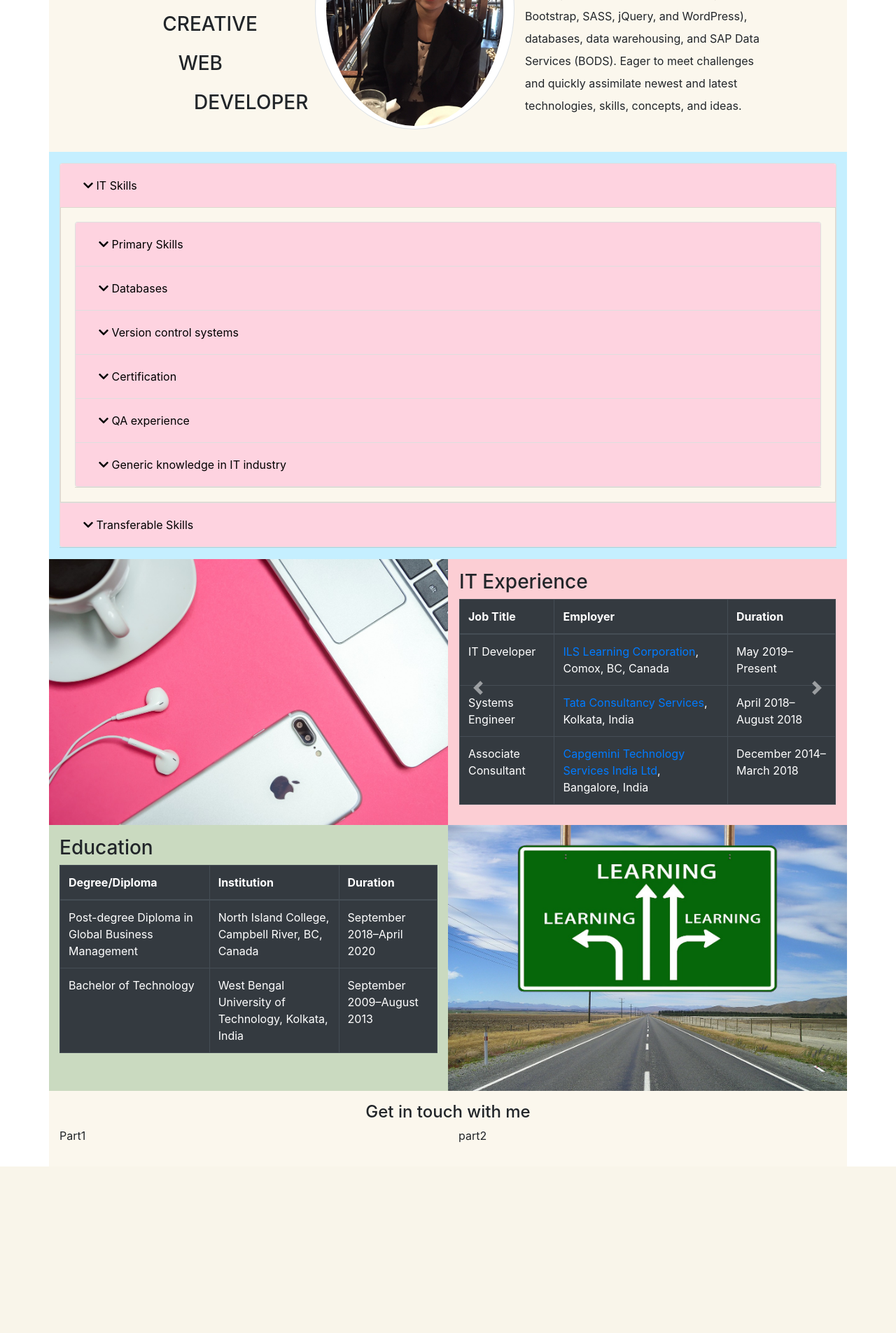
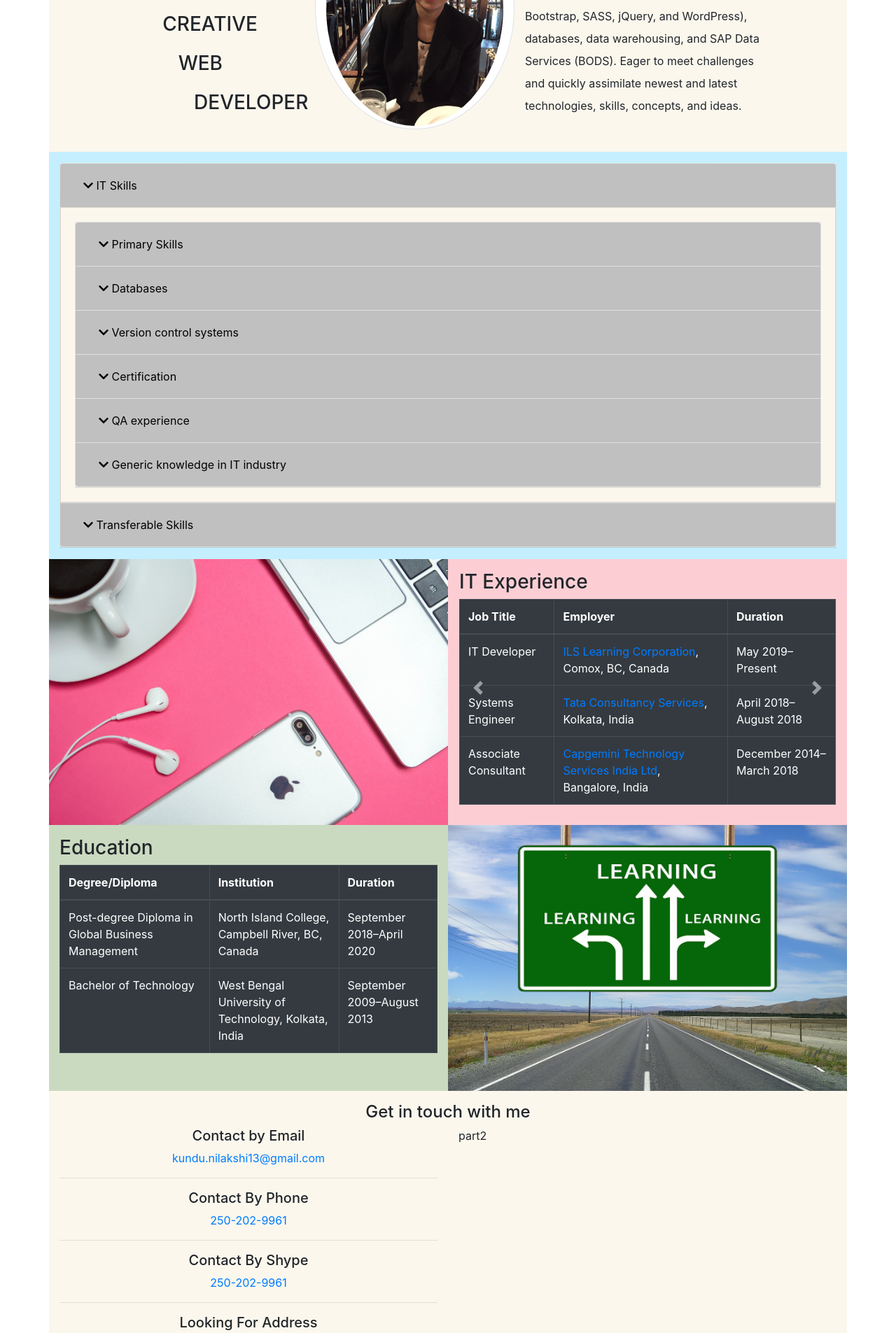
Before and after one commit to imgstudent/nilaGH.github.io, a PHP site: page / in a window 1280 px wide. Shown: the part 734-2639 px from the top of the page at 70% size. Before the commit the page ends 2401 px from the top, so only its background shows below. Run offline with PHP 8.4, Linux system fonts and the light colour scheme; some libraries are stand-ins or nearby versions.

Commit message:
Saved changes - May 09, 2020

```diff
--- a/customStyles.css
+++ b/customStyles.css
@@ -53,7 +53,7 @@ body {
 }
 
 .card-header {
-    background-color: rgba(252,109,153, 0.3);
+    background-color: #C0C0C0;
 }
 
 .card-body {
--- a/index.html
+++ b/index.html
@@ -377,8 +377,26 @@
       <div class="col-12">
         <h4 class="text-center">Get in touch with me</h4>
         <div class="row">
-          <div class="col-md-6 col-sm-12">
-            <p>Part1</p>
+          <div class="col-md-6 col-sm-12 text-center">
+            <div>
+              <h5>Contact by Email</h5>
+              <p><a href="mailto:kundu.nilakshi13@gmail.com">kundu.nilakshi13@gmail.com</a></p>
+              <hr>
+            </div>
+            <div>
+              <h5>Contact By Phone</h5>
+              <p><a href="tel:+1-250-202-9961">250-202-9961</a></p>
+              <hr>
+            </div>
+            <div>
+              <h5>Contact By Shype</h5>
+              <p><a href="skype:+1-250-202-9961">250-202-9961</a></p>
+              <hr>
+            </div>
+            <div>
+              <h5>Looking For Address</h5>
+              <p>4635 MacIntyre Ave, <br/>Courtenay, BC, V9N 6R1</p>
+            </div>
           </div>
           <div class="col-md-6 col-sm-12">
             <p>part2</p>
```
